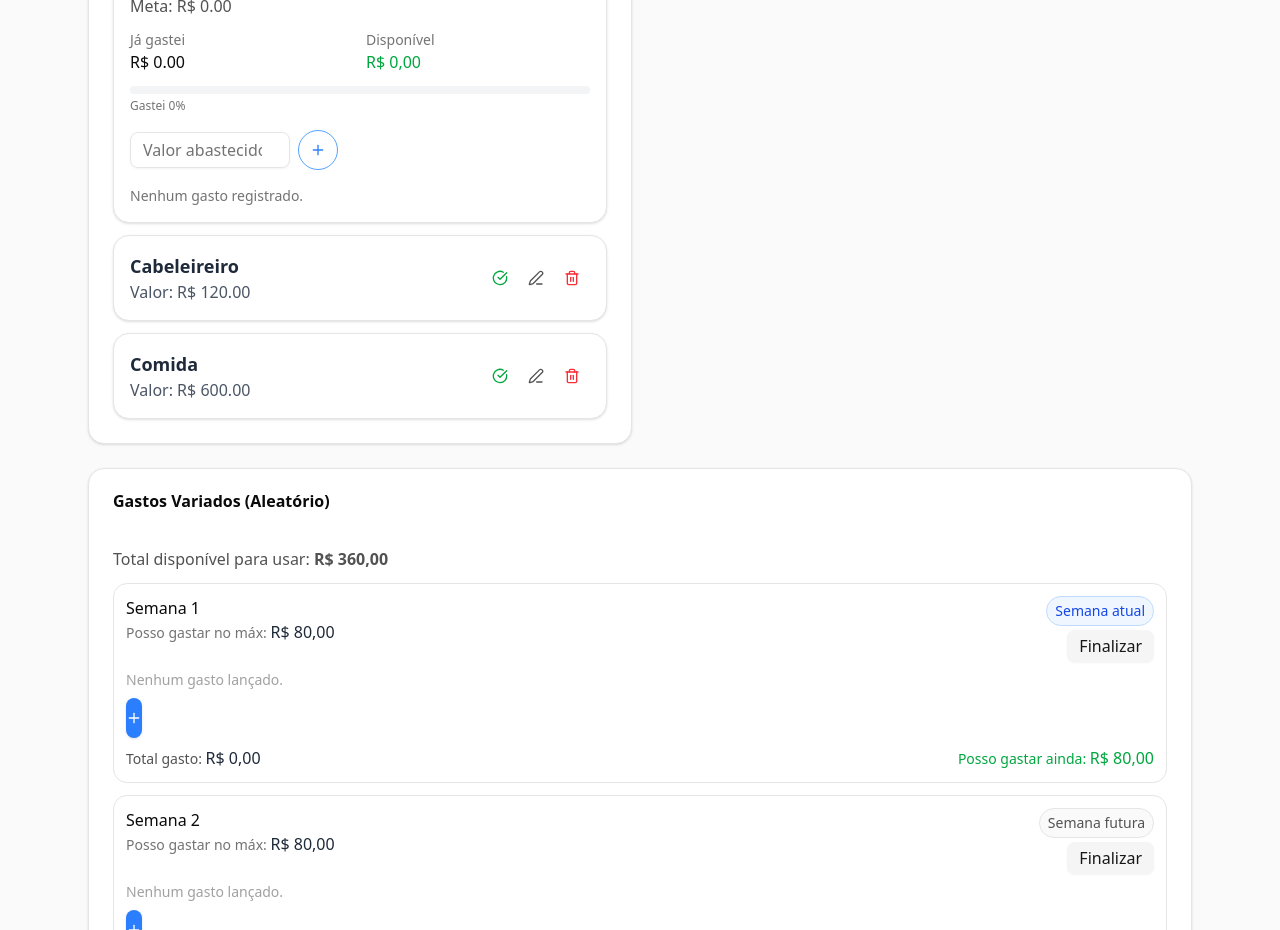
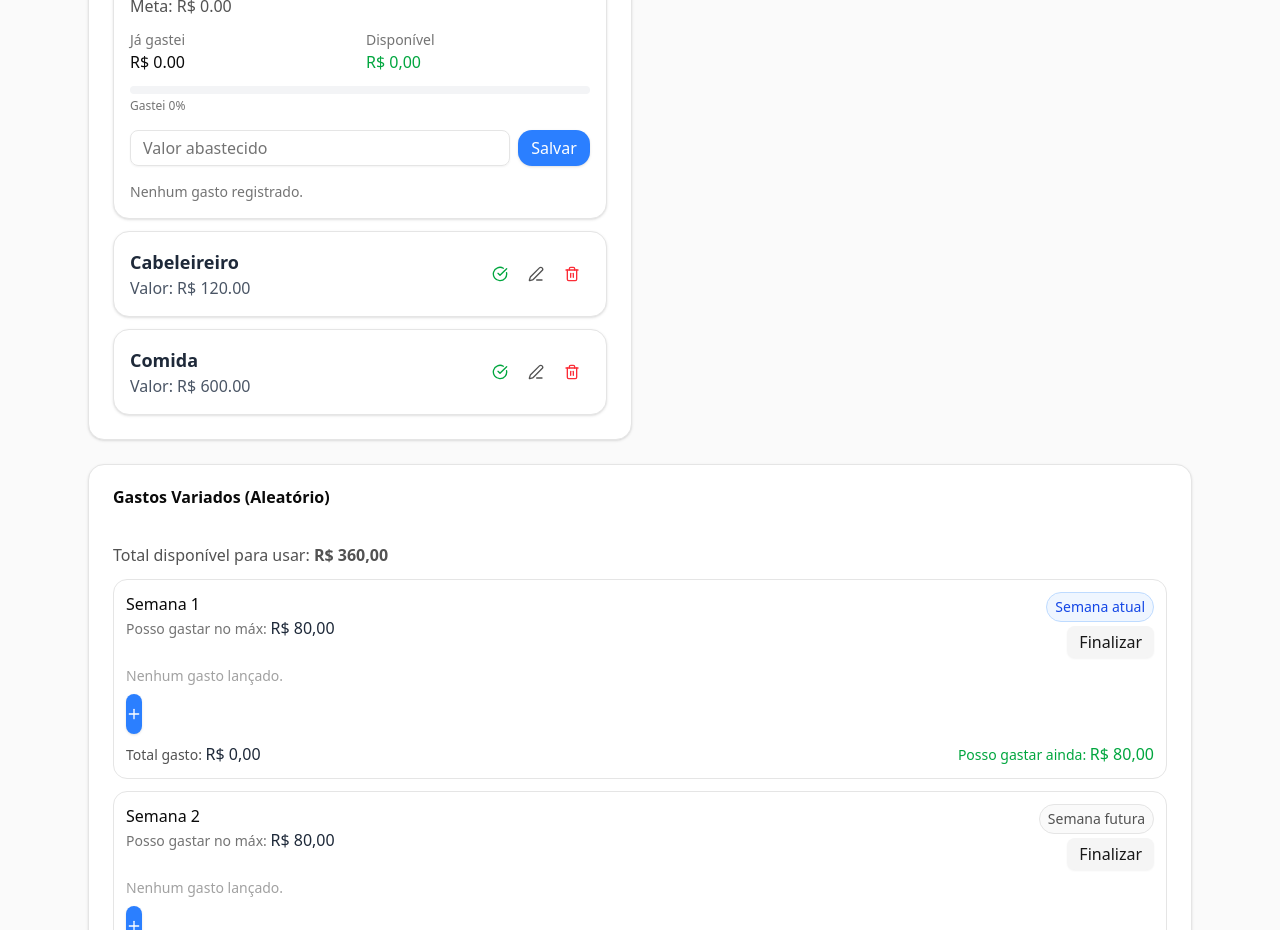
Before and after one commit to henriquemilitao/custos-militao, a Next.js app: page / in a window 1280 px wide. Shown: the part 940-1870 px from the top of the page. Built offline with nearby package versions, Linux system fonts and the light colour scheme.

Commit message:
style: modal aleatorio e botao salvar gasolina

```diff
--- a/src/components/CategoriaFixa.tsx
+++ b/src/components/CategoriaFixa.tsx
@@ -165,15 +165,15 @@ export default function CategoriaFixa({ categoria, estado, atualizarEstado }: Pr
             placeholder="Valor abastecido"
             value={novoValor}
             onChange={(e) => setNovoValor(e.target.value)}
-            className="w-40"
+            // className="w-40"
           />
           <Button
             onClick={adicionarGasolina}
             size="icon"
-            className="w-10 h-10 rounded-full border border-blue-400 text-blue-500 bg-white shadow-none hover:bg-blue-500 hover:text-white"
+            className="px-9 py-2 rounded-xl bg-blue-500 text-white shadow hover:bg-blue-600 active:scale-95 transition"
             title="Adicionar gasto"
           >
-            <Plus className="w-4 h-4" />
+            Salvar
           </Button>
         </div>
 
--- a/src/components/ConfigGastoAleatorio.tsx
+++ b/src/components/ConfigGastoAleatorio.tsx
@@ -59,27 +59,29 @@ export default function ConfigGastoAleatorio({
           </DialogHeader>
 
           <div className="space-y-3">
-            <Input
+            <input
               placeholder="Com o que você gastou?"
               value={desc}
               onChange={(e) => setDesc(e.target.value)}
+              className="mt-1 block w-full border rounded-xl px-3 py-2"
             />
-            <Input
+            <input
               type="number"
               inputMode="decimal"
               placeholder="R$ 0,00"
               value={valor}
               onChange={(e) => setValor(e.target.value)}
+              className="mt-1 block w-full border rounded-xl px-3 py-2"
             />
           </div>
 
-          <DialogFooter className="mt-4 flex justify-end gap-2">
-            <Button variant="outline" className="px-3 py-1 rounded-xl border" onClick={() => setOpen(false)}
-                >Cancelar</Button>
+          <DialogFooter className="mt-4 flex flex-row justify-end gap-2">
+            <Button variant="outline" className="px-3 py-1 rounded-xl border" onClick={() => setOpen(false)}>Cancelar</Button>
             <Button onClick={handleSalvar}
-        // className="w-10 h-10 w-full sm:w-auto rounded-full bg-blue-500 text-white shadow hover:bg-blue-600 active:scale-95 transition"
-        className="px-4 py-2 rounded-xl bg-blue-500 text-white shadow hover:bg-blue-600 active:scale-95 transition"
-            >Salvar</Button>
+                // className="w-10 h-10 w-full sm:w-auto rounded-full bg-blue-500 text-white shadow hover:bg-blue-600 active:scale-95 transition"
+                className="px-4 py-2 rounded-xl bg-blue-500 text-white shadow hover:bg-blue-600 active:scale-95 transition">
+                    Salvar
+            </Button>
           </DialogFooter>
         </DialogContent>
       </Dialog>
```
